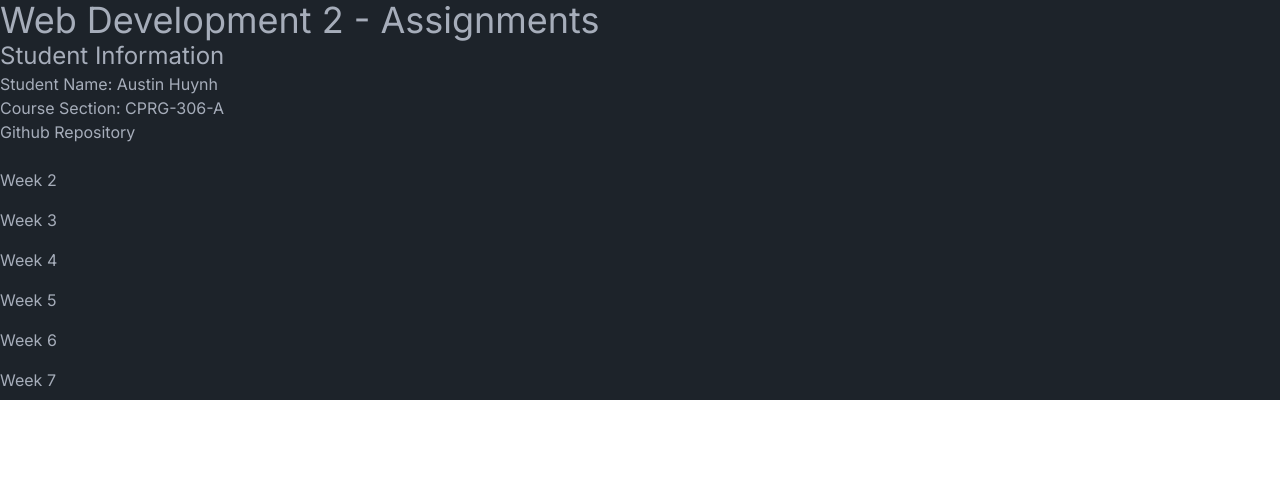
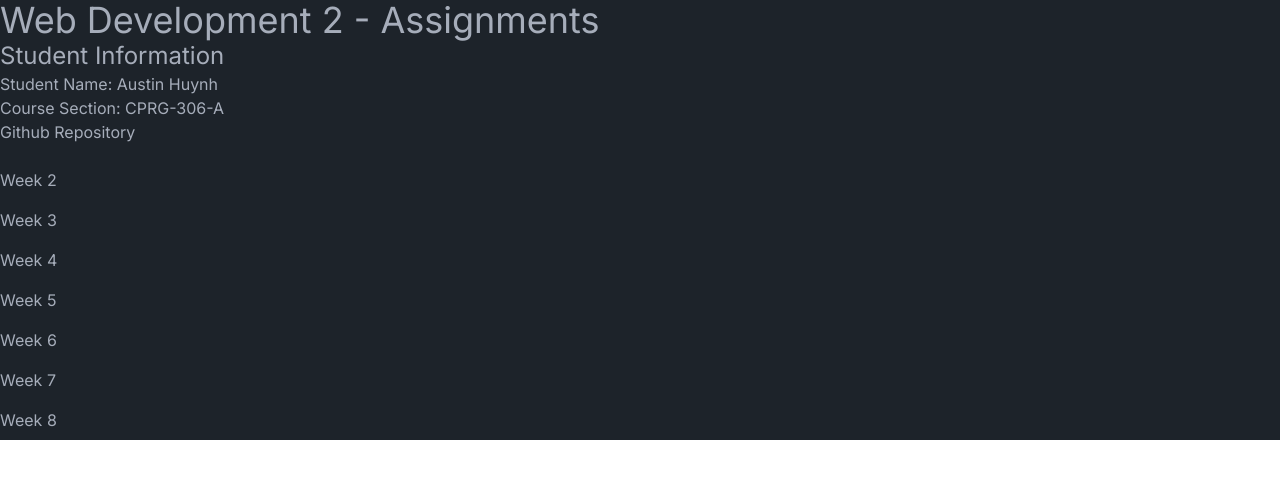
Before and after one commit to Austin-Huynh/cprg306-assignments, a Next.js app: page / in a window 1280 px wide. Shown: the top 478 px of the page. Built offline with nearby package versions, Linux system fonts and the light colour scheme.

Commit message:
Update page.js
added link to week8

```diff
--- a/app/page.js
+++ b/app/page.js
@@ -25,6 +25,9 @@ export default function Home() {
         <Link href="/week7">
           <span className="block py-2 hover:text-blue-500 cursor-pointer">Week 7</span>
         </Link>
+        <Link href="/week8">
+          <span className="block py-2 hover:text-blue-500 cursor-pointer">Week 8</span>
+        </Link>
       </p>
     </main>
   );
```
